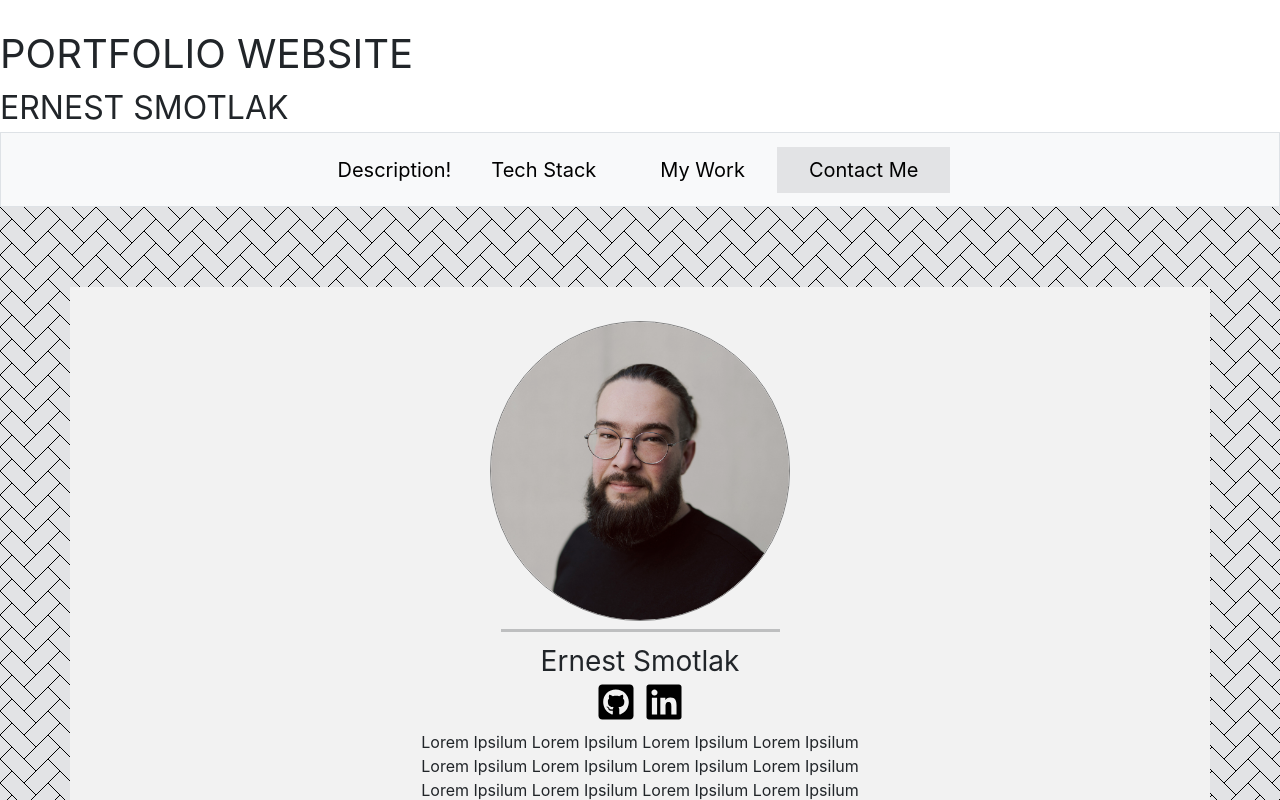
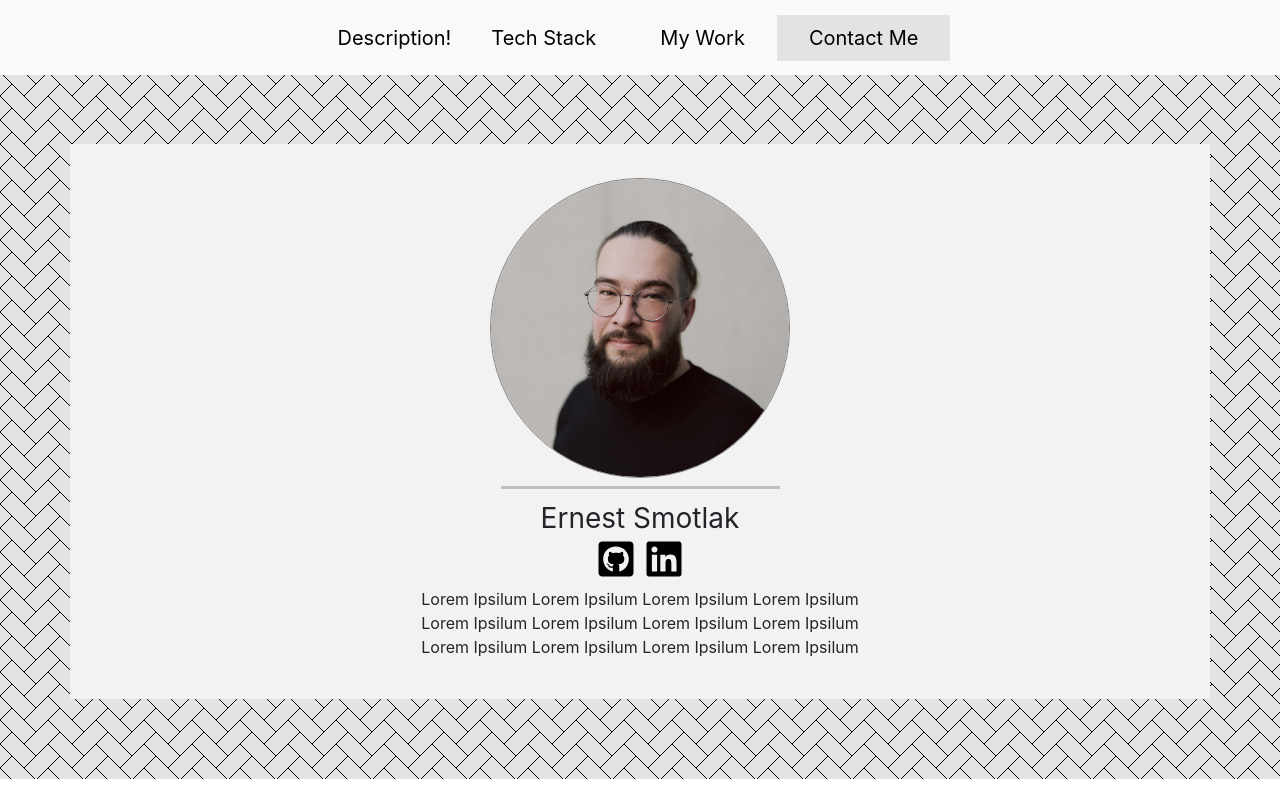
Before and after one commit to ernestsmotlak/portfolio, a React (Create React App) app: page / in a window 1280 px wide. Shown: the top 800 px of the page. Built offline with nearby package versions, Linux system fonts and the light colour scheme.

Commit message:
Thing
Signed-off-by: ernestsmotlak <ernestsmotlak@gmail.com>

```diff
--- a/src/App.js
+++ b/src/App.js
@@ -1,6 +1,5 @@
 import "./App.css";
 import Navbar from "./Mobile/Navbar";
-import Description from "./Web/Description";
 import Footer from "./Web/Footer";
 import HorizontalGrid from "./Web/HorizontalGrid";
 import MyWork from "./Web/MyWork";
@@ -11,12 +10,12 @@ import WorkWithMe from "./Web/WorkWithMe";
 function App() {
   return (
     <div className="App">
-      <Description />
       <Navbar />
       <VerticalGrid />
       <HorizontalGrid />
       <MyWork />
-      <Projects /><hr className="mx-auto" style={{width: '80%'}}/>
+      <Projects />
+      <hr className="mx-auto" style={{ width: "80%" }} />
       <WorkWithMe />
       <Footer />
     </div>
--- a/src/Mobile/Navbar.js
+++ b/src/Mobile/Navbar.js
@@ -1,24 +1,6 @@
 import React, { useState, useEffect } from "react";
 
 const Navbar = () => {
-  const [isFixed, setIsFixed] = useState(false);
-
-  useEffect(() => {
-    const handleScroll = () => {
-      if (window.scrollY > 75) {
-        setIsFixed(true);
-      } else {
-        setIsFixed(false);
-      }
-    };
-
-    window.addEventListener("scroll", handleScroll);
-
-    return () => {
-      window.removeEventListener("scroll", handleScroll);
-    };
-  }, []);
-
   const scroll = (value) => (event) => {
     event.preventDefault();
     window.scrollTo({ top: value, behavior: "smooth" });
@@ -27,9 +9,7 @@ const Navbar = () => {
   return (
     <div>
       <nav
-        className={`navbar navbar-expand-lg bg-body-tertiary border ${
-          isFixed ? "fixed-top" : ""
-        }`}
+        className="navbar navbar-expand-lg bg-body-tertiary fixed-top"
         style={{ height: "75px", width: "100%" }}
       >
         <div className="container-fluid d-flex justify-content-center">
@@ -49,21 +29,30 @@ const Navbar = () => {
             id="navbarSupportedContent"
           >
             <ul className="navbar-nav ps-4 pe-4 fs-5">
-              <a className="nav-link active" href="#" onClick={scroll(85)}>
+              <a className="nav-link active" href="#" onClick={scroll(0)}>
                 Description!
               </a>
               <li className="nav-item ps-4 pe-4">
-                <a className="nav-link active" aria-current="page" href="#">
+                <a
+                  className="nav-link active"
+                  aria-current="page"
+                  href="#"
+                  onClick={scroll(710)}
+                >
                   Tech Stack
                 </a>
               </li>
               <li className="nav-item ps-4 pe-4">
-                <a className="nav-link active" href="#">
+                <a className="nav-link active" href="#" onClick={scroll(1345)}>
                   My Work
                 </a>
               </li>
               <li className="nav-item bg-secondary-subtle ps-4 pe-4">
-                <a className="nav-link active" href="#">
+                <a
+                  className="nav-link active"
+                  href="#"
+                  onClick={scroll(document.body.scrollHeight)}
+                >
                   Contact Me
                 </a>
               </li>
--- a/src/Web/Description.js
+++ /dev/null
@@ -1,12 +0,0 @@
-import React from "react";
-
-const Description = () => {
-  return (
-    <div className="pt-4">
-      <div className="fs-1">PORTFOLIO WEBSITE</div>
-      <div className="fs-2">ERNEST SMOTLAK</div>
-    </div>
-  );
-};
-
-export default Description;
--- a/src/Web/VerticalGrid.js
+++ b/src/Web/VerticalGrid.js
@@ -10,7 +10,7 @@ const VerticalGrid = () => {
       style={{
         width: "100%",
         margin: "0 auto",
-        paddingTop: "5rem",
+        paddingTop: "9rem",
         paddingBottom: "5rem",
       }}
     >
```
Also changed, not shown: src/Mobile/Navbar.css (deleted, +0 -10 lines).
